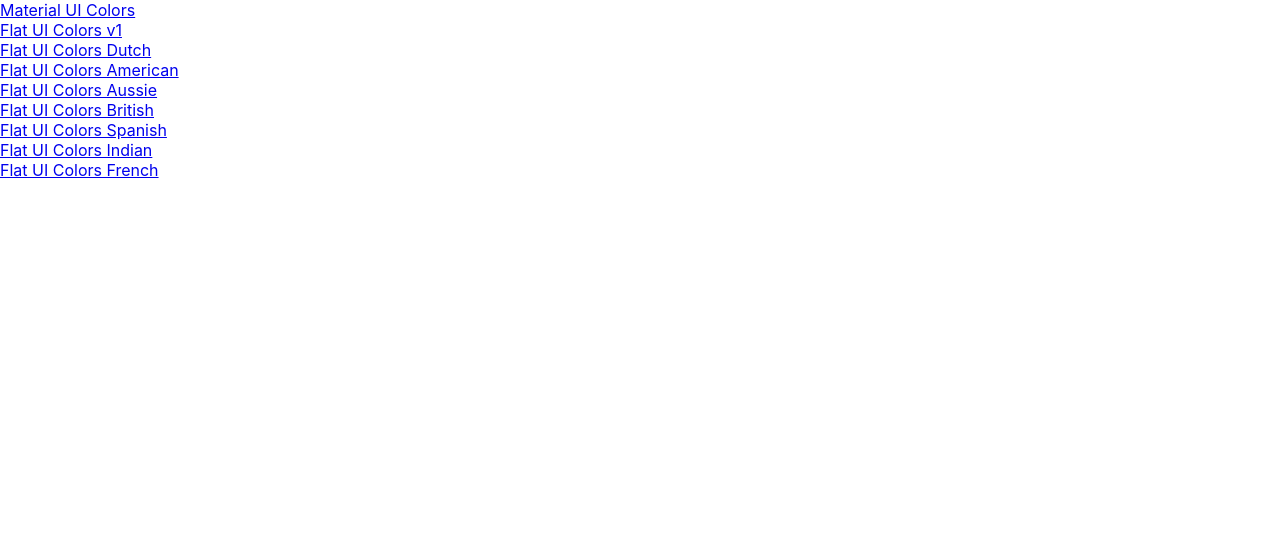
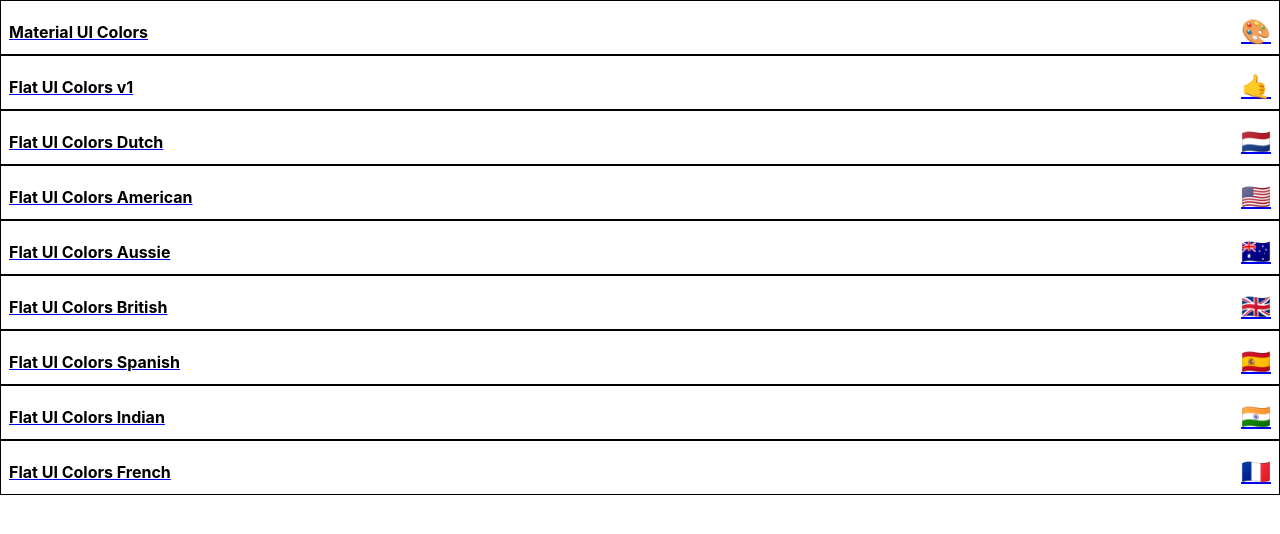
Before and after one commit to Nnaji-Victor/colorful, a React (Create React App) app: page / in a window 1280 px wide. Shown: the top 534 px of the page. Built offline with nearby package versions, Linux system fonts and the light colour scheme; a web font is replaced by a local one.

Commit message:
add mini palette styling

```diff
--- a/package.json
+++ b/package.json
@@ -5,6 +5,7 @@
   "dependencies": {
     "@material-ui/core": "^4.5.2",
     "@material-ui/icons": "^4.5.1",
+    "@material-ui/styles": "^4.6.0",
     "chroma-js": "^2.1.0",
     "rc-slider": "^8.7.1",
     "react": "^16.11.0",
--- a/src/PaletteList.js
+++ b/src/PaletteList.js
@@ -1,12 +1,13 @@
 import React from 'react';
 import {Link} from 'react-router-dom';
+import MiniPalettes from './components/MiniPalettes';
 
 const PaletteList = ({palettes}) => {
     return (
         <div>
             {palettes.map( palette => (
                 <Link to={`/palette/${palette.id}`}>
-                    <div>{palette.paletteName}</div>
+                     <MiniPalettes {...palette}/>
                 </Link>
             ))}
         </div>
--- /dev/null
+++ b/src/components/MiniPalettes.js
@@ -0,0 +1,44 @@
+import React from 'react';
+import {withStyles} from '@material-ui/styles';
+
+const styles= {
+    root: {
+        backgroundColor: "white",
+        border: "1px solid black",
+        borderRaduis: "5px",
+        padding: "0.5rem",
+        position: "relative",
+        overflow: "hidden",
+        "& hover":{
+            cursor: "pointer"
+        }
+    },
+    colors:{
+        backgroundColor: "grey"
+    },
+    title:{
+        display: "flex",
+        justifyContent: "space-between",
+        alignItems: "center",
+        margin: "0",
+        color: "black",
+        paddingTop: "0.5rem",
+        fontSize: "1rem",
+        position: "relative"
+    },
+    emoji: {
+        marginLeft: "0.5rem",
+        fontSize: "1.5rem"
+    }
+}
+
+const MiniPalettes = ({classes, paletteName, emoji}) => {
+    return (
+        <div className={classes.root}>
+            <div className={classes.colors}></div>
+            <h5 className={classes.title}>{paletteName}<span className={classes.emoji}>{emoji}</span></h5>
+        </div>
+    )
+}
+
+export default withStyles(styles)(MiniPalettes);
```
Also changed, not shown: 1 other file (tests, documents, lock files or other folders).
